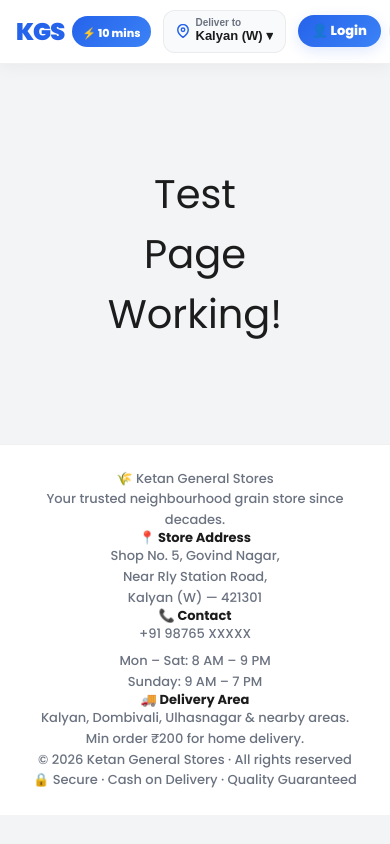
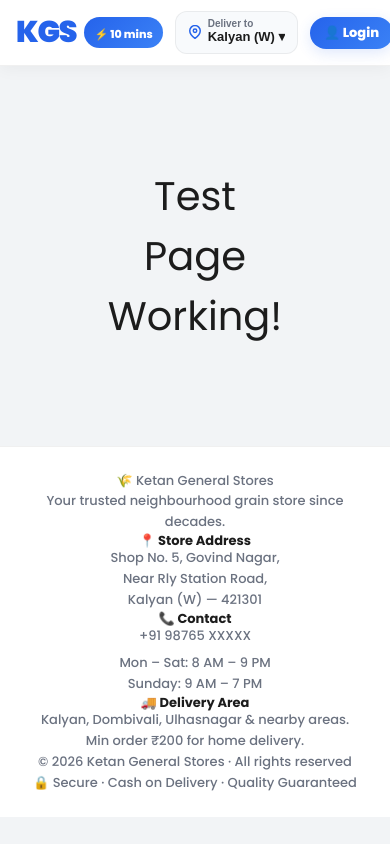
Before and after one commit to AdityaRambhiya13/kgs-store, a React (Vite) app in the folder app/frontend/: page /test in a window 390 px wide. Shown: the top 844 px of the page. Built offline with nearby package versions, Linux system fonts and the light colour scheme; no server answers.

Commit message:
UI: Increase KGS logo size and fix MobileCartBar visibility glitch

```diff
--- a/app/frontend/src/components/MobileCartBar.jsx
+++ b/app/frontend/src/components/MobileCartBar.jsx
@@ -2,9 +2,9 @@ import { useCart } from '../CartContext'
 import { motion, AnimatePresence } from 'framer-motion'
 
 export default function MobileCartBar() {
-  const { cartCount, cartTotal, setCartOpen } = useCart()
+  const { cartCount, cartTotal, setCartOpen, cartOpen } = useCart()
 
-  if (cartCount === 0) return null
+  if (cartCount === 0 || cartOpen) return null
 
   return (
     <AnimatePresence>
--- a/app/frontend/src/index.css
+++ b/app/frontend/src/index.css
@@ -220,10 +220,10 @@ p { line-height: 1.6; }
 }
 
 .nav-logo-text {
-  font-size: 24px;
+  font-size: 30px;
   font-weight: 900;
   color: var(--primary);
-  letter-spacing: -1px;
+  letter-spacing: -1.2px;
 }
 
 .nav-delivery-badge {
```
